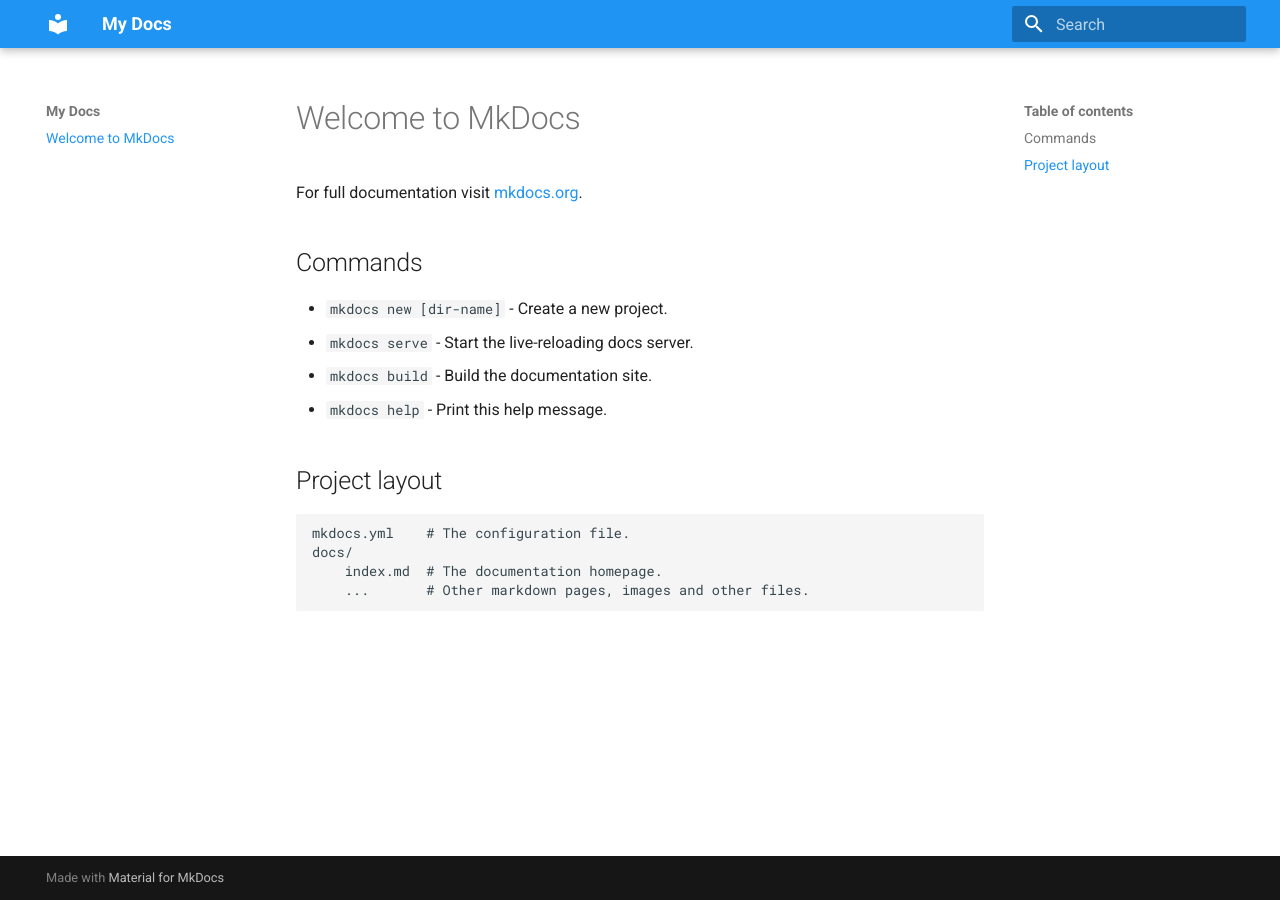
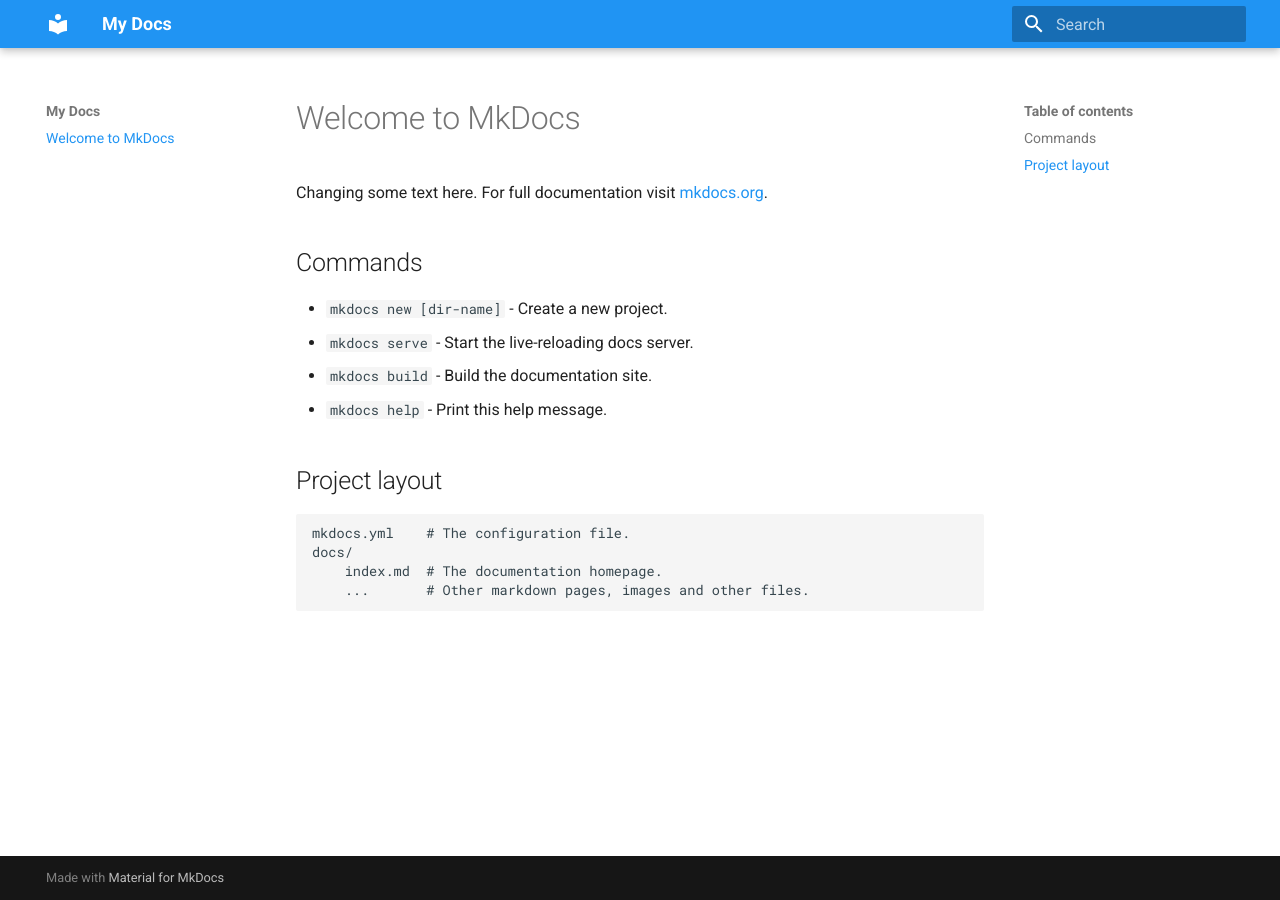
Before and after one commit to adriancollins/DLC, an MkDocs documentation site: the page built from docs/index.md, in a window 1280 px wide. Built offline with MkDocs 1.6.1 and Material for MkDocs 9.7.7, drawn with Linux system fonts in a browser that asks for light colours.

Commit message:
adding a change to test build trigger

```diff
--- a/docs/index.md
+++ b/docs/index.md
@@ -1,5 +1,5 @@
 # Welcome to MkDocs
-
+Changing some text here.
 For full documentation visit [mkdocs.org](https://mkdocs.org).
 
 ## Commands
```
